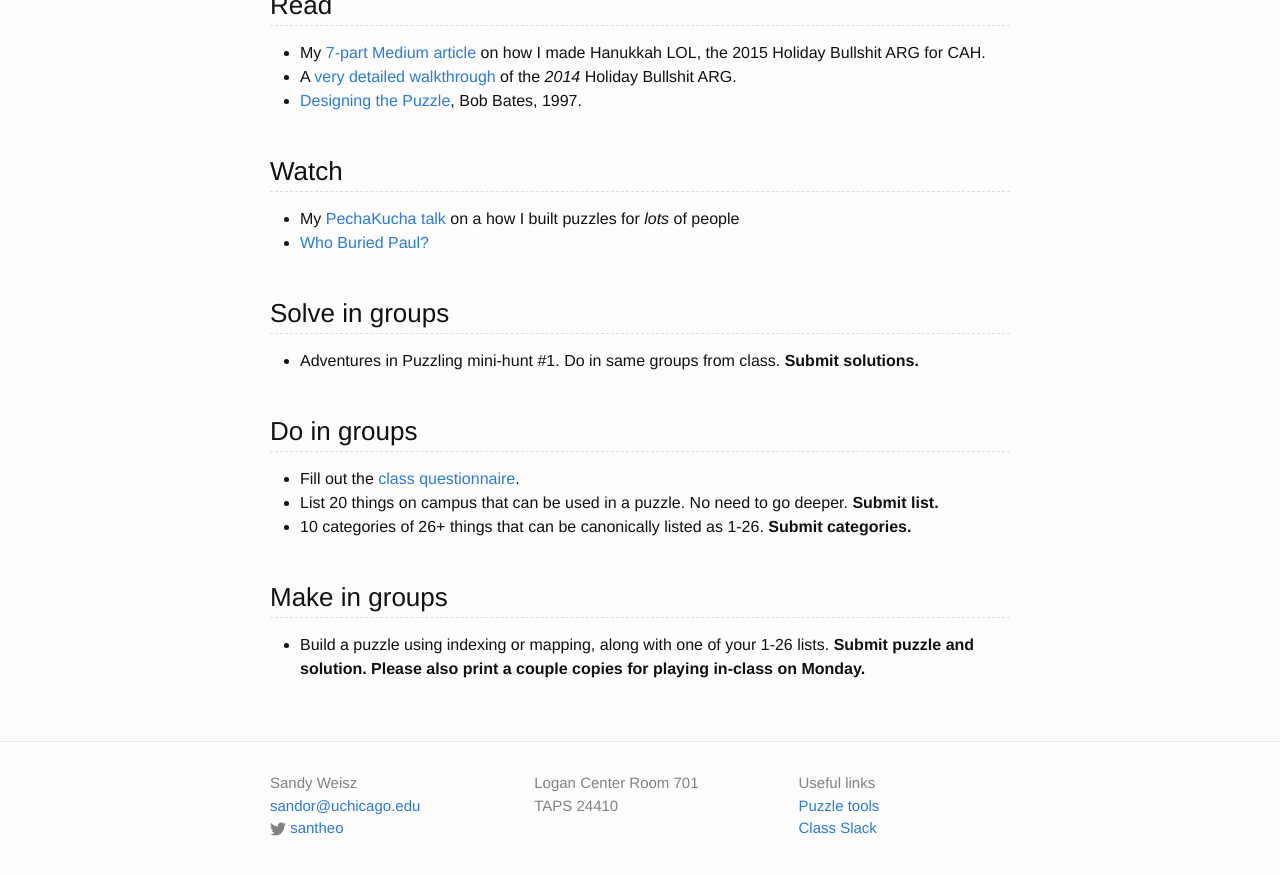
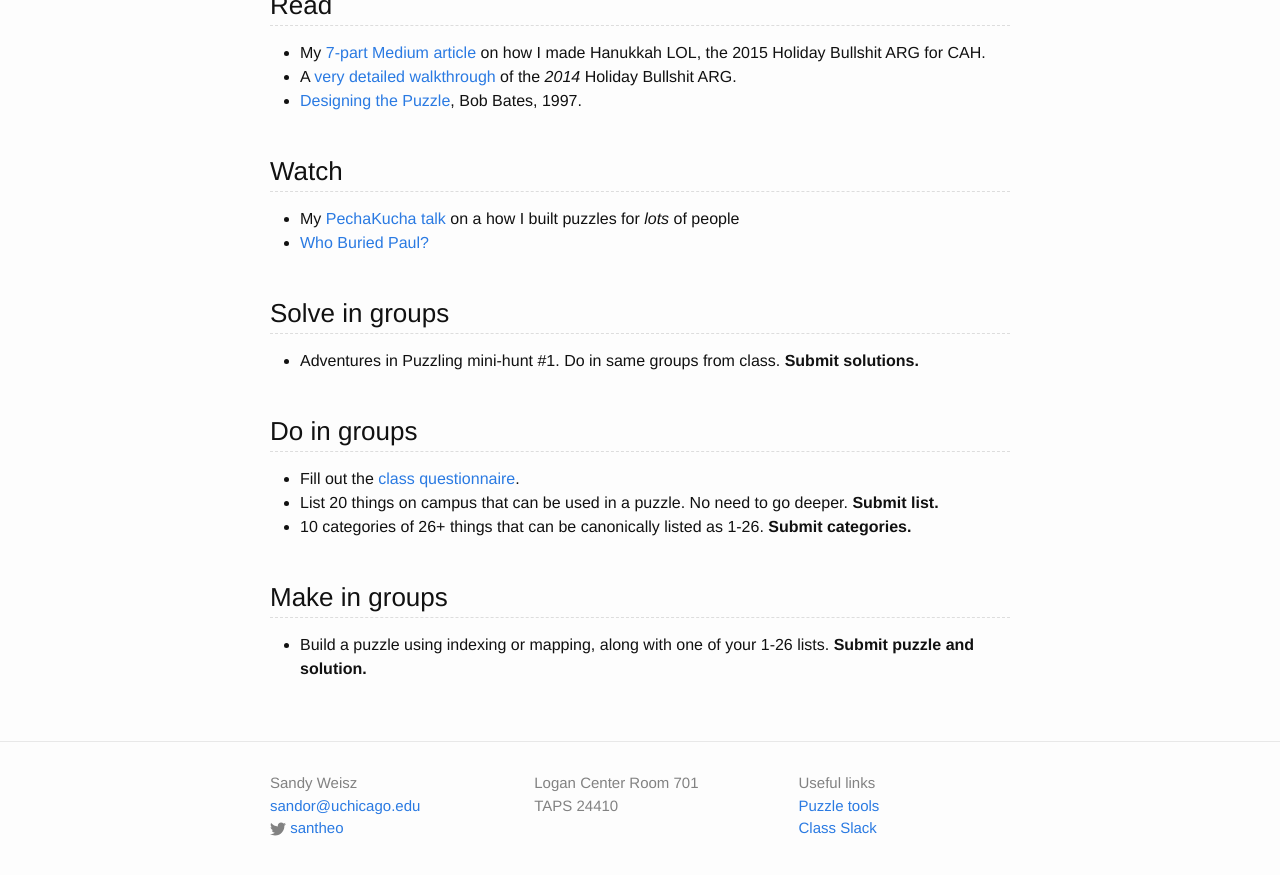
Before and after one commit to transmedia-puzzles/transmedia-puzzles.github.io, a Jekyll site: the page built from _posts/2017-03-27-1.md, in a window 1280 px wide and 900 px high, scrolled down 799 px. Shown: the top 875 px of the window. Built offline with Jekyll 4.4.1, drawn with Linux system fonts in a browser that asks for light colours.

Commit message:
Change of mind

```diff
--- a/_posts/2017-03-27-1.md
+++ b/_posts/2017-03-27-1.md
@@ -47,4 +47,4 @@ Share a Google Folder with me and put all your solutions and creations in there.
 
 ### Make in groups
 
-* Build a puzzle using indexing or mapping, along with one of your 1-26 lists. **Submit puzzle and solution. Please also print a couple copies for playing in-class on Monday.**
+* Build a puzzle using indexing or mapping, along with one of your 1-26 lists. **Submit puzzle and solution.**
```
